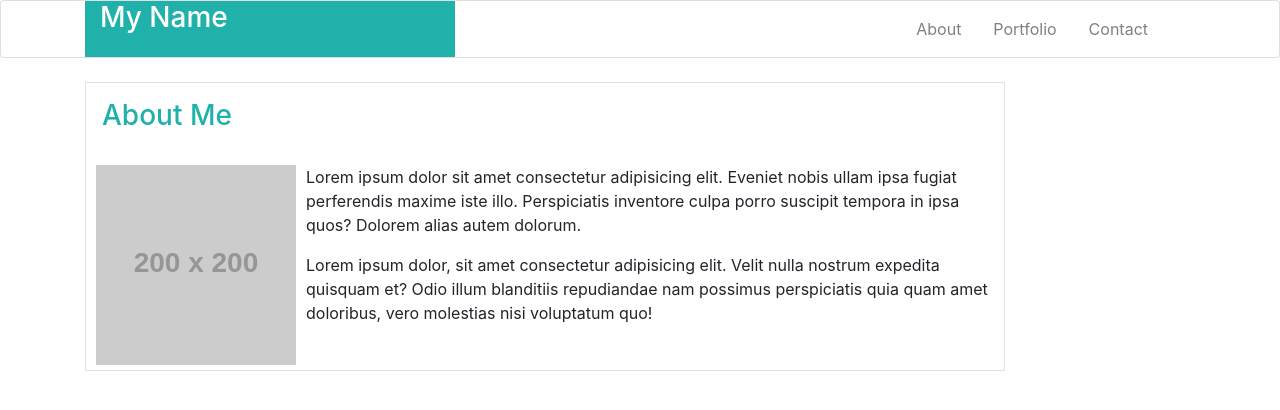
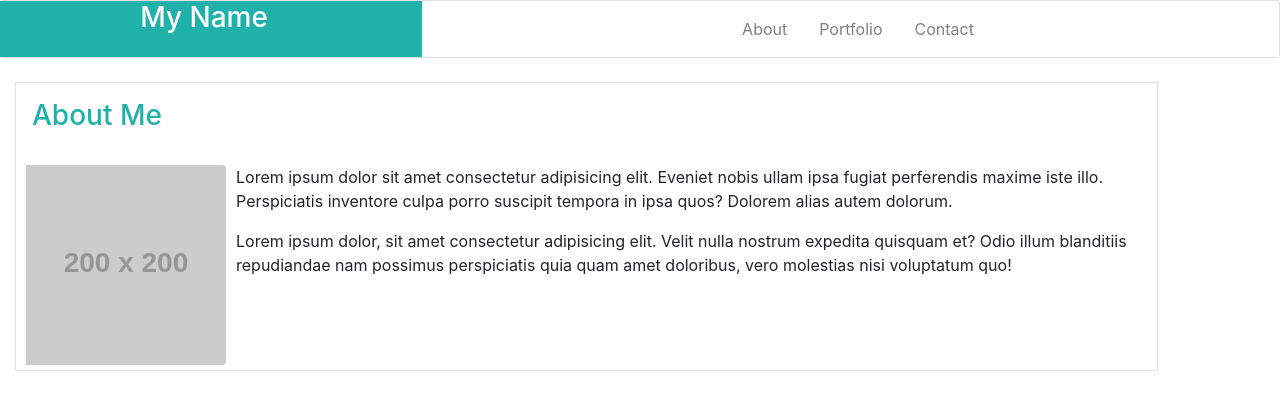
Before and after one commit to falbuna/falbuna.github.io, a plain HTML site: page index.html in a window 1280 px wide. Drawn offline with nearby package versions, Linux system fonts and the light colour scheme; placeholder pictures from the web are drawn by us.

Commit message:
Edited index.html and style.css to be more mobile responsive.

```diff
--- a/assets/css/style.css
+++ b/assets/css/style.css
@@ -1,15 +1,11 @@
 
-/* nav {
-    padding: top;
-    margin-top: -30px;
- } */
+nav {
 
-/* .navbar-nav{
-    float: none;
-    margin: 0 auto;
-    display: table;
-    table-layout: fixed;
-} */
+ }
+
+.navbar-nav{
+
+}
 
 /* h2 {
     padding: 20px;
@@ -28,3 +24,10 @@
     padding-left: 10px;
     margin-bottom: 5px;
 }
+
+@media screen and (max-width: 640px) {
+
+
+#bio-image {
+
+}
--- a/index.html
+++ b/index.html
@@ -20,16 +20,15 @@
 
     <header>
         <div class="card">
-        <div class="container">
-                <div class="container">
+                <div class="container-float">
                     <div class="row">
-                        <div class="col-sm-4 text-white" style="background-color: lightseagreen;">
+                        <div class="col-md-4 text-white text-center" style="background-color: lightseagreen;">
                         <h3>My Name</h3>
                         </div>
                         <!-- Navigation links for the About, Portfolio, and Contact -->
-                        <div class="col-sm-8">
-                            <nav class="navbar navbar-expand-sm bg-white justify-content-end">
-                                <ul class="nav justify-content-center">
+                        <div class="col-md-8">
+                            <nav class="navbar navbar-expand-sm bg-white justify-content-end justify-content-sm-center">
+                                <ul class="nav">
                                     <li class="nav-item">
                                         <a class="nav-link" href="./index.html" style="color: grey">About</a>
                                     </li>
@@ -43,22 +42,21 @@
                             </nav>
                         </div>
                     </div>
-            </div>
-        </div>
+                </div>
         </div>
     </header>
 
     <br>
 
-    <article class="container">
+    <article class="container-fluid">
 
         <div class="row">
-            <div class="col-md-10">
+            <div class="col-md-11">
                 <span class="border">
 
                     <h3 class="ml-3 pt-3" style="color: lightseagreen;">About Me</h3>
                     <br>
-                            <img class="roundeSd float-left" id="bio-image" src="https://placehold.it/200x200" alt="place holder for now">
+                            <img class="rounded" id="bio-image" src="https://placehold.it/200x200" alt="place holder for now">
 
                             <p class="pl-3">Lorem ipsum dolor sit amet consectetur adipisicing elit. Eveniet nobis ullam ipsa fugiat perferendis maxime iste illo. Perspiciatis inventore culpa porro suscipit tempora in ipsa quos? Dolorem alias autem dolorum.
                             </p>
@@ -67,7 +65,7 @@
                 </span>
             </div>
 
-            <div class="col-md-2">
+            <div class="col-md-1">
                 &nbsp;
             </div>
 
```
